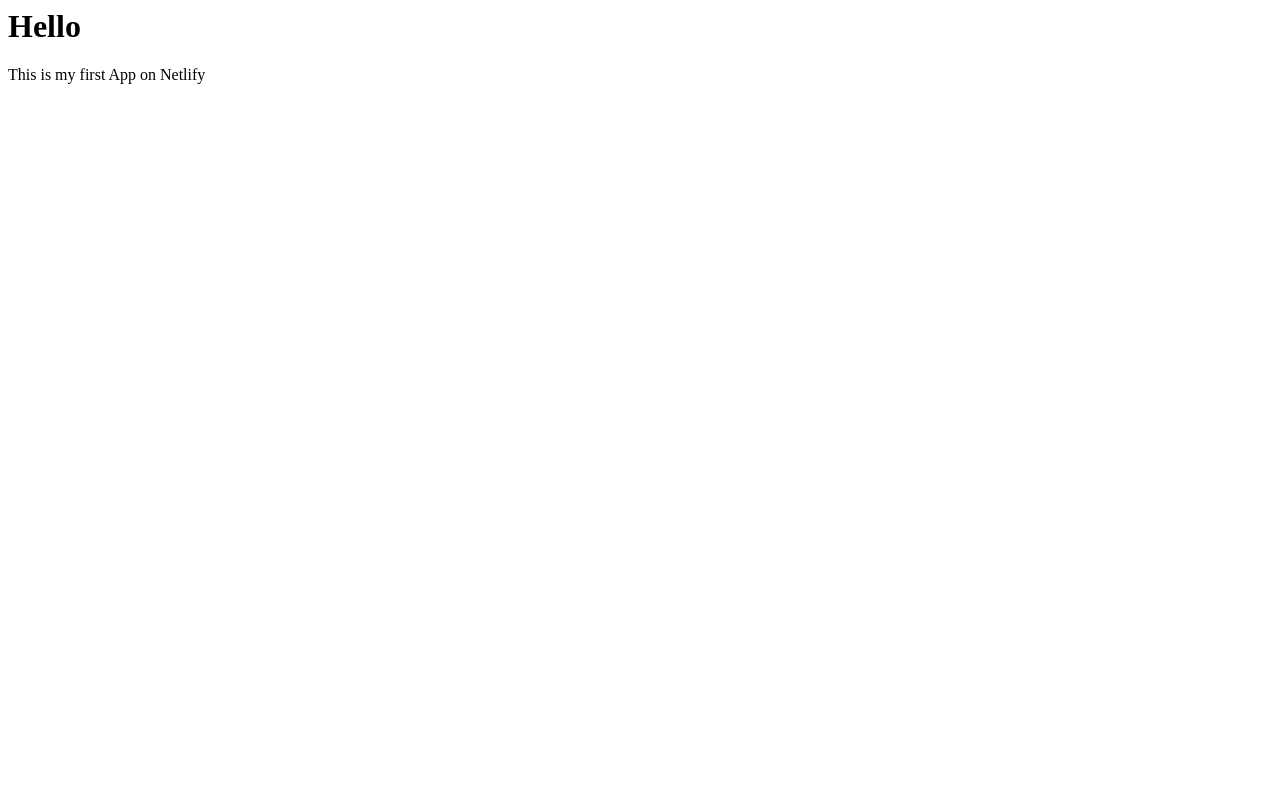
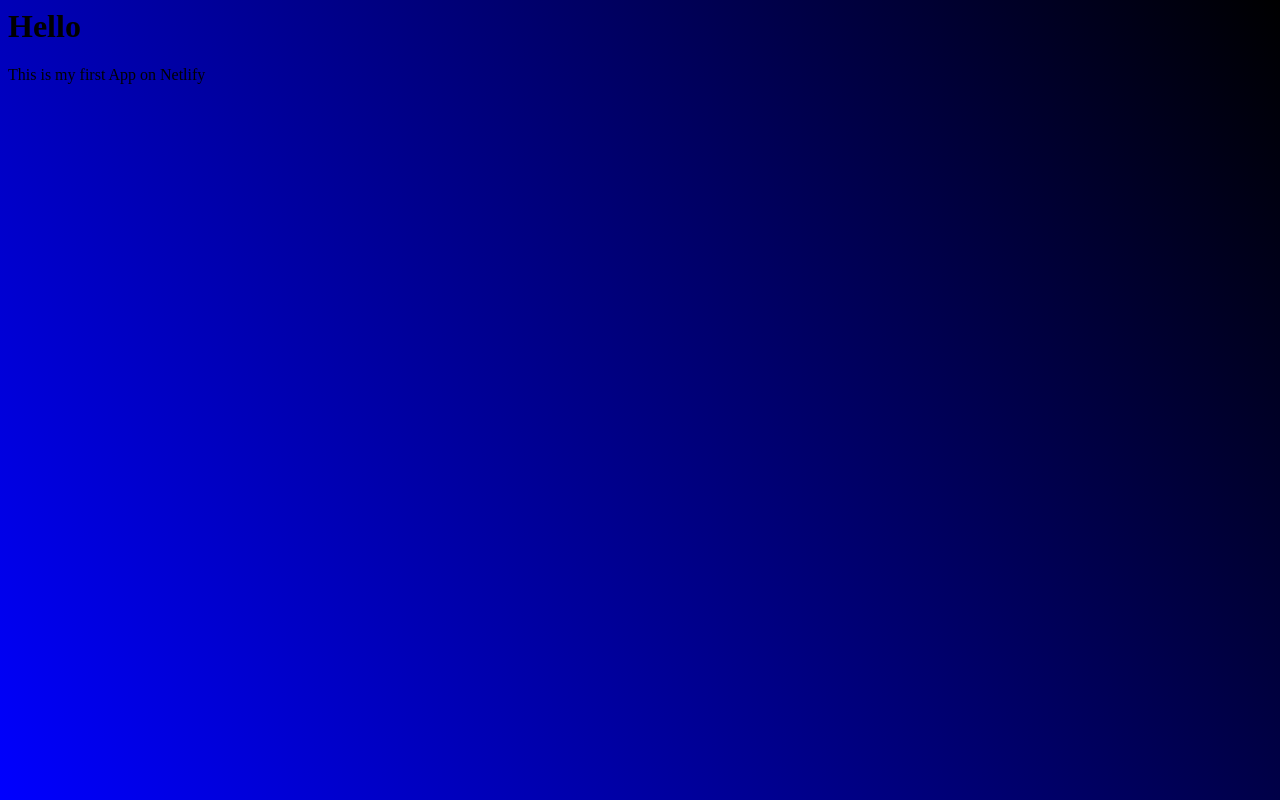
Before and after one commit to Jose5032/WL, a plain HTML site: page index.html in a window 1280 px wide. Drawn offline with Linux system fonts and the light colour scheme.

Commit message:
Update index.html

```diff
--- a/index.html
+++ b/index.html
@@ -3,5 +3,9 @@
 <body>
   <h1>Hello</h1>
   <p>This is my first App on Netlify</p>
+  <style type="text/css">
+    body {
+background: -webkit-linear-gradient(bottom left, blue, black);
+</style>
 </body>
 </html>
```
